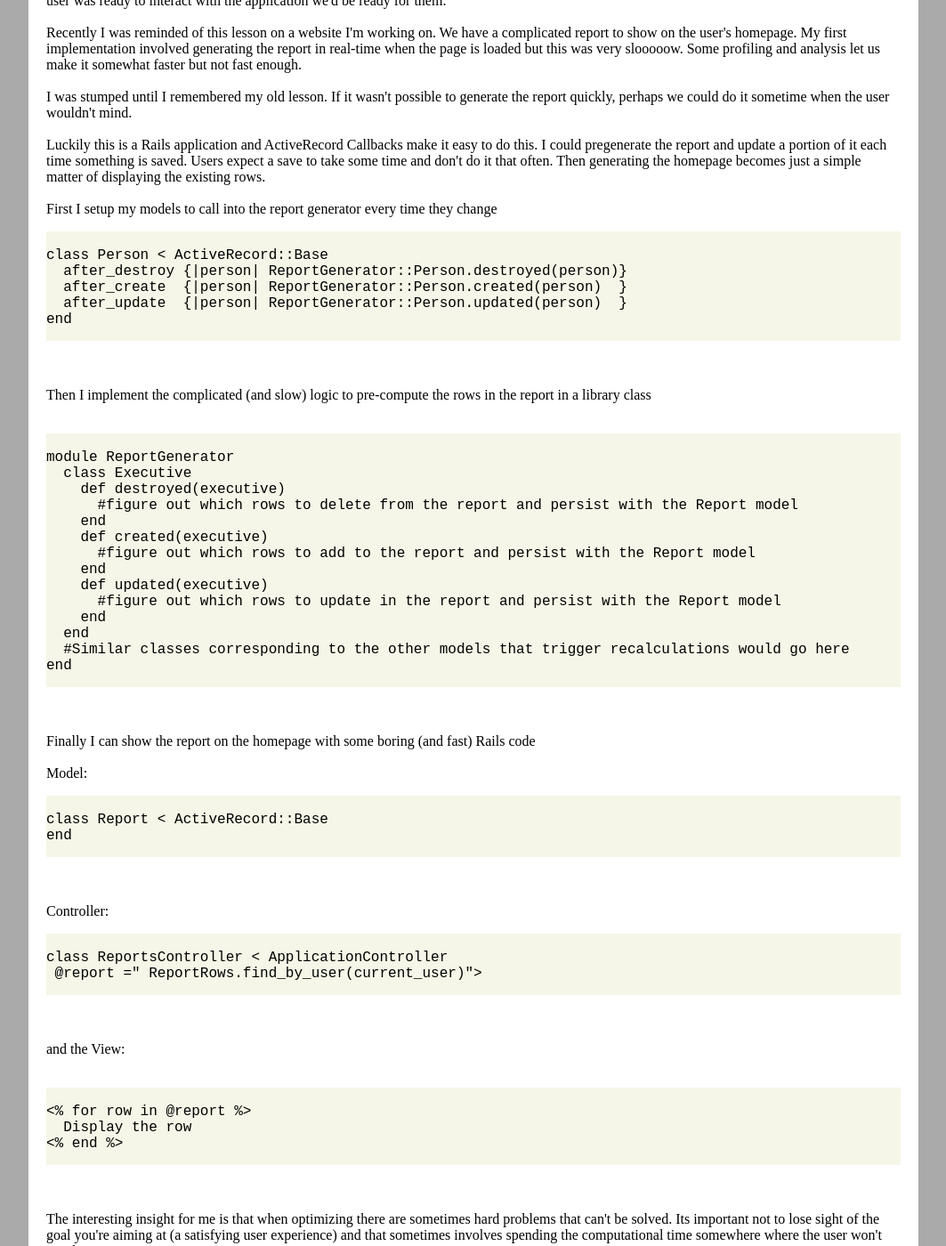
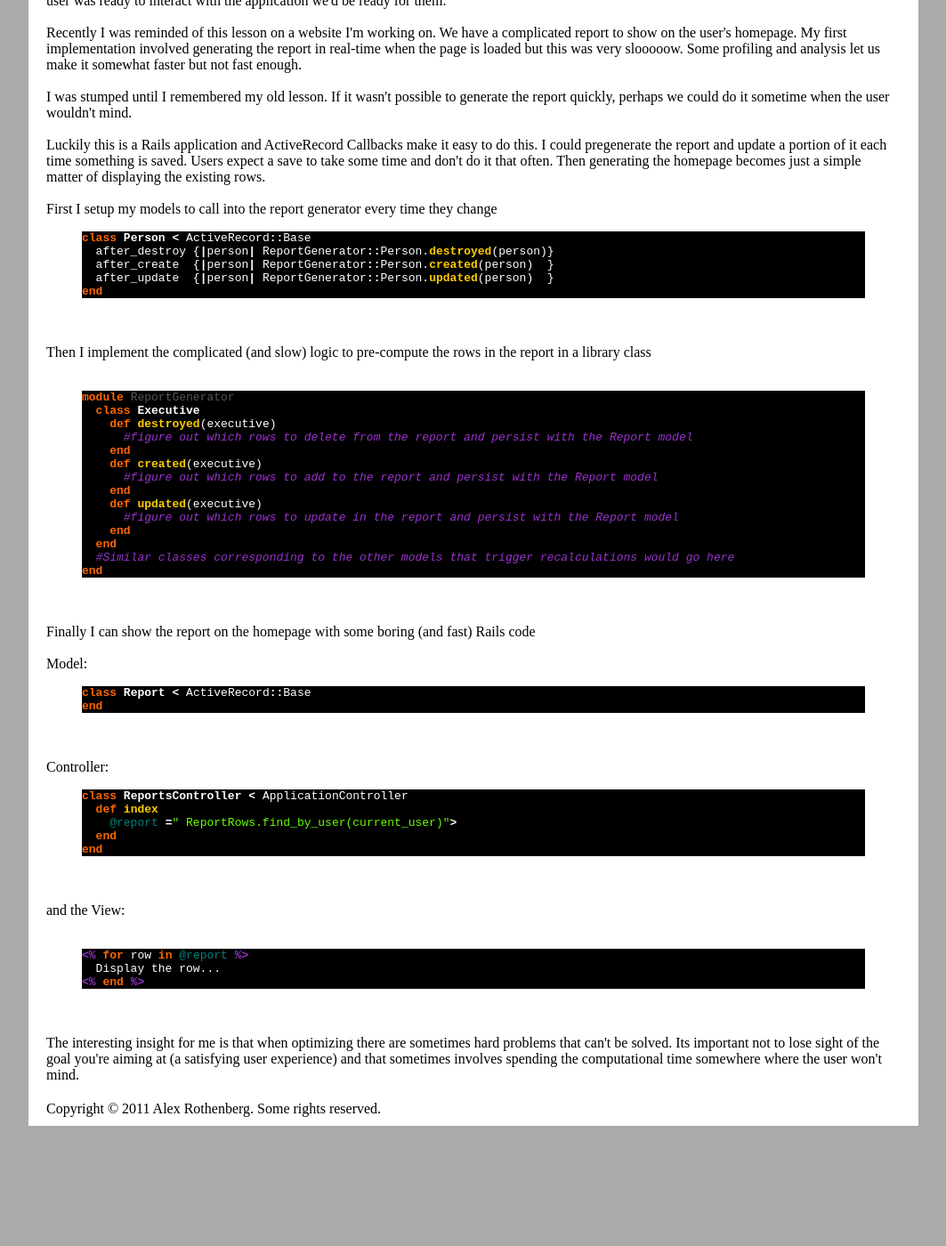
Before and after one commit to alexrothenberg/alexrothenberg.github.com, a Jekyll site: the page built from _posts/2008-07-04-dont-give-up-when-you-run-into.html, in a window 1280 px wide and 1400 px high, scrolled down 299 px. Shown: the whole window at 89% size, without its empty margins (108-1171 px from the left). Built offline with Jekyll 4.4.1, drawn with Linux system fonts in a browser that asks for light colours; comment, search, counter and statistics services are not loaded; after the commit the page ends 1584 px from its top, so only the background shows below that.

Commit message:
code highlighting in the some things are inherently complicated article

```diff
--- a/_posts/2008-07-04-dont-give-up-when-you-run-into.html
+++ b/_posts/2008-07-04-dont-give-up-when-you-run-into.html
@@ -16,18 +16,39 @@ time: 2008-07-04 14:36:00.016000 -04:00
   <br>
   First I setup my models to call into the report generator every time they change<br>
 </p>
-<pre class="old_code">
-<span style="font-family:courier new;"><br>class Person &lt; ActiveRecord::Base<br>  after_destroy {|person| ReportGenerator::Person.destroyed(person)}<br>  after_create  {|person| ReportGenerator::Person.created(person)  }<br>  after_update  {|person| ReportGenerator::Person.updated(person)  }<br>end<br></span>
-</pre>
+
+{% highlight ruby %}
+class Person < ActiveRecord::Base
+  after_destroy {|person| ReportGenerator::Person.destroyed(person)}
+  after_create  {|person| ReportGenerator::Person.created(person)  }
+  after_update  {|person| ReportGenerator::Person.updated(person)  }
+end
+{% endhighlight %}
+
 <p>
   <br>
   <br>
   Then I implement the complicated (and slow) logic to pre-compute the rows in the report in a library class<br>
   <br>
 </p>
-<pre class="old_code">
-<span style="font-family:courier new;"><br>module ReportGenerator<br>  class Executive<br>    def destroyed(executive)<br>      #figure out which rows to delete from the report and persist with the Report model<br>    end<br>    def created(executive)<br>      #figure out which rows to add to the report and persist with the Report model<br>    end<br>    def updated(executive)<br>      #figure out which rows to update in the report and persist with the Report model<br>    end<br>  end<br>  #Similar classes corresponding to the other models that trigger recalculations would go here<br>end<br></span>
-</pre>
+
+{% highlight ruby %}
+module ReportGenerator
+  class Executive
+    def destroyed(executive)
+      #figure out which rows to delete from the report and persist with the Report model
+    end
+    def created(executive)
+      #figure out which rows to add to the report and persist with the Report model
+    end
+    def updated(executive)
+      #figure out which rows to update in the report and persist with the Report model
+    end
+  end
+  #Similar classes corresponding to the other models that trigger recalculations would go here
+end
+{% endhighlight %}
+
 <p>
   <br>
   <br>
@@ -35,26 +56,38 @@ time: 2008-07-04 14:36:00.016000 -04:00
   <br>
   Model:<br>
 </p>
-<pre class="old_code">
-<span style="font-family:courier new;"><br>class Report &lt; ActiveRecord::Base<br>end<br></span>
-</pre>
+
+{% highlight ruby %}
+class Report < ActiveRecord::Base
+end
+{% endhighlight %}
+
 <p>
   <br>
   <br>
   Controller:<br>
 </p>
-<pre class="old_code">
-<span style="font-family:courier new;"><br>class ReportsController &lt; ApplicationController<br> @report =" ReportRows.find_by_user(current_user)"&gt;<br></span>
-</pre>
+
+{% highlight ruby %}
+class ReportsController < ApplicationController
+  def index
+    @report =" ReportRows.find_by_user(current_user)">
+  end
+end
+{% endhighlight %}
+
 <p>
   <br>
   <br>
   and the View:<br>
   <br>
 </p>
-<pre class="old_code">
-<span style="font-family:courier new;"><br><% for row in @report %><br>  Display the row<br><% end %><br></span>
-</pre>
+
+{% highlight erb %}
+<% for row in @report %>
+  Display the row...
+<% end %>
+{% endhighlight %}
 <p>
   <br>
   <br>
```
